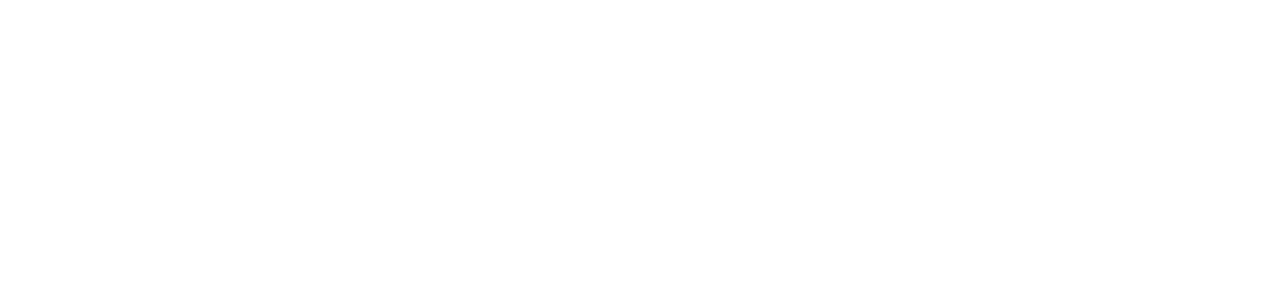
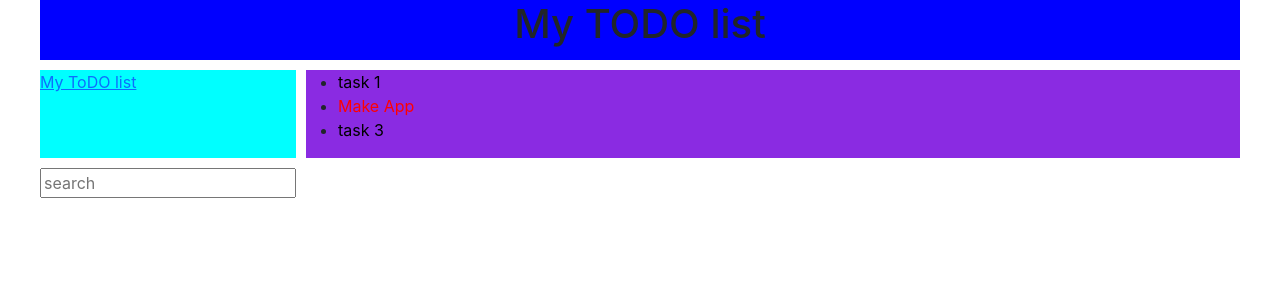
Before and after one commit to DmitryPozner/my-app, a React (Create React App) app: page /todo in a window 1280 px wide. Before the commit this address had no page. Shown: the top 300 px of the page. Built offline with nearby package versions, Linux system fonts and the light colour scheme.

Commit message:
Fix Router

```diff
--- a/package.json
+++ b/package.json
@@ -6,6 +6,7 @@
     "@testing-library/jest-dom": "^5.16.4",
     "@testing-library/react": "^13.3.0",
     "@testing-library/user-event": "^13.5.0",
+    "prettier": "^2.7.1",
     "react": "^18.2.0",
     "react-dom": "^18.2.0",
     "react-router-dom": "^6.3.0",
--- a/public/index.html
+++ b/public/index.html
@@ -10,6 +10,7 @@
     <link rel="apple-touch-icon" href="%PUBLIC_URL%/logo192.png" />
 
     <link rel="manifest" href="%PUBLIC_URL%/manifest.json" />
+    <link rel="stylesheet" href="https://cdn.jsdelivr.net/npm/bootstrap@5.1.3/dist/css/bootstrap.min.css">
 
     <title>React App</title>
 </head>
--- a/src/App.js
+++ b/src/App.js
@@ -1,32 +1,30 @@
-import React from 'react'
-import './styles.css';
-import Header from './components/header'
-
-import Footer from './components/footer';
+import React from "react";
+import "./styles.css";
+import { BrowserRouter, Route, Routes } from "react-router-dom";
+import Nav from "./components/nav";
 import Todo from "./components/todo";
-import Search from "./components/search-panel";
+import Header from "./components/header";
 import SearchPanel from "./components/search-panel";
-import {BrowserRouter, Route, Routes} from 'react-router-dom'
-import Nav from "./components/nav";
-
 
 const App = () => {
+  const todoData = [
+    { label: "task 1", important: false },
+    { label: "Make App", important: true },
+    { label: "task 3", important: false },
+  ];
   return (
+    <div className="app-wrapper">
+      <BrowserRouter>
+        <Header />
 
-        <div className='app-wrapper'>
-            <BrowserRouter>
+        <Nav />
+        <SearchPanel />
         <Routes>
-
-
-                    <Route path="/" component={Nav}/>
-
+          <Route path="/todo" element={<Todo todos={todoData} />} />
         </Routes>
       </BrowserRouter>
     </div>
-
-
   );
-}
-
+};
 
 export default App;
--- a/src/components/nav.js
+++ b/src/components/nav.js
@@ -1,17 +1,13 @@
-import {NavLink} from "react-router-dom";
+import { NavLink } from "react-router-dom";
 
 const Nav = () => {
-    return <nav className = 'nav'>
-        <div>
-            <a>My ToDO list</a>
-        </div>
-        <div>
-            <a>Help</a>
+  return (
+    <nav className="nav">
+      <div>
+        <NavLink to={"/todo"}>My ToDO list</NavLink>
+      </div>
+    </nav>
+  );
+};
 
-        </div>
-
-    </nav>
-
-  }
-
-  export default Nav;
+export default Nav;
--- a/src/components/search-panel.js
+++ b/src/components/search-panel.js
@@ -1,9 +1,9 @@
-const SearchPanel =()=> {
-    return (
-    <div>
-        <input placeholder='search'/>
+const SearchPanel = () => {
+  return (
+    <div className="">
+      <input placeholder="search" />
     </div>
-    );
-}
+  );
+};
 
-export default SearchPanel
+export default SearchPanel;
--- /dev/null
+++ b/src/components/todo-list-item.js
@@ -0,0 +1,10 @@
+import React from "react";
+
+const TodoListItem = ({ label, important = false }) => {
+  const style = {
+    color: important ? "red" : "black",
+  };
+  return <span style={style}>{label}</span>;
+};
+
+export default TodoListItem;
--- a/src/components/todo.js
+++ b/src/components/todo.js
@@ -1,14 +1,20 @@
-const Todo = () => {
+import React from "react";
+import TodoListItem from "./todo-list-item";
+import searchPanel from "./search-panel";
+
+const Todo = ({ todos }) => {
+  const todoElements = todos.map((item) => {
     return (
-        <div>
-            <ul>
-                <li>task 1</li>
-                <li>task 2</li>
-            </ul>
-        </div>
+      <li>
+        <TodoListItem label={item.label} important={item.important} />
+      </li>
     );
-}
-
-
+  });
+  return (
+    <div className="app-wrapper-content">
+      <ul>{todoElements}</ul>
+    </div>
+  );
+};
 
 export default Todo;
--- a/src/styles.css
+++ b/src/styles.css
@@ -11,6 +11,7 @@
     grid-area: c;
     background-color: blueviolet;
 }
+
 
 .header {
     grid-area: h;
```
Also changed, not shown: src/components/header.js (+5 -7 lines), src/components/todo-item.js (deleted), 1 other file (tests, documents, lock files or other folders). Lines whose indentation alone changed are shown as unchanged.
